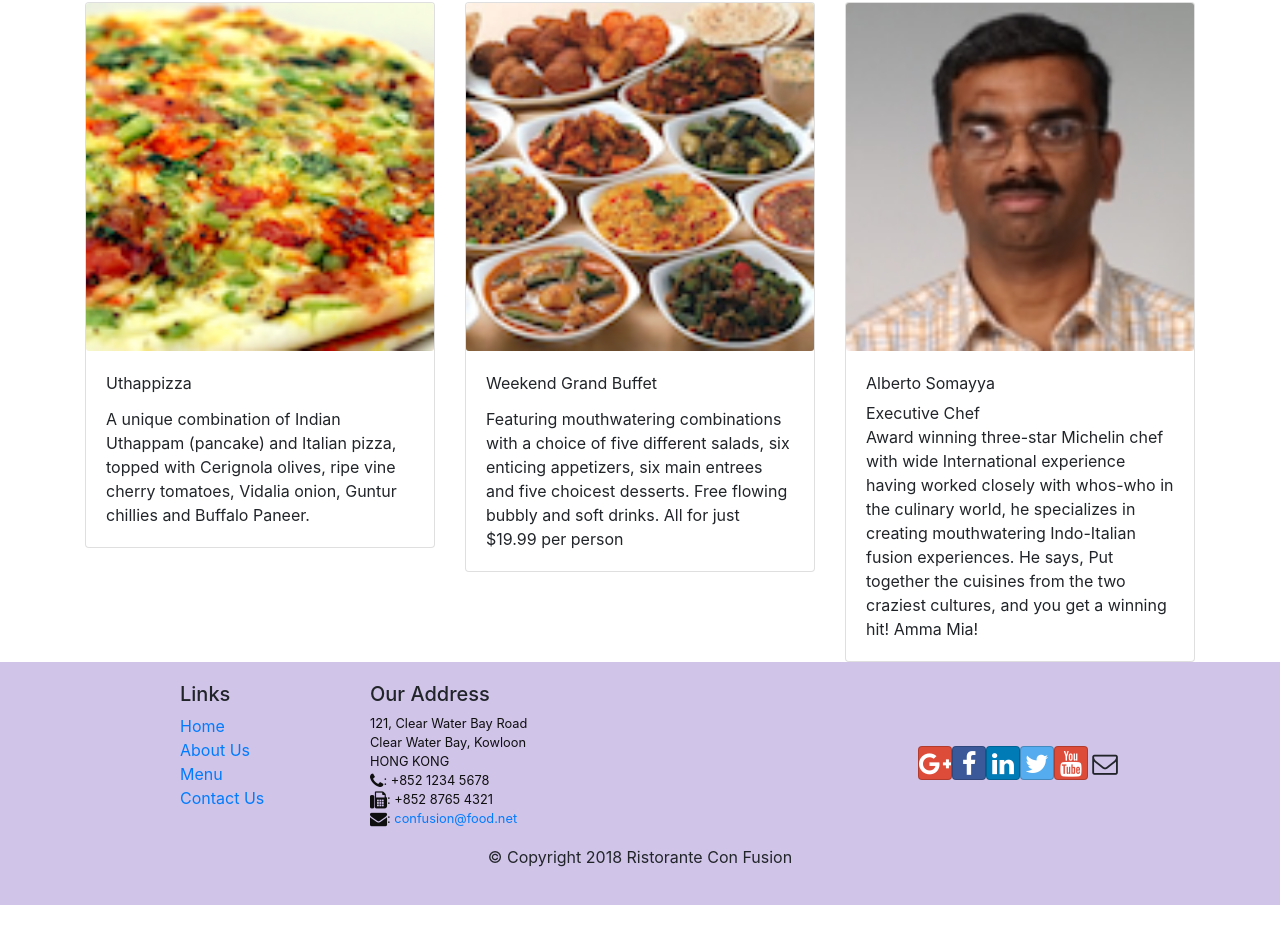
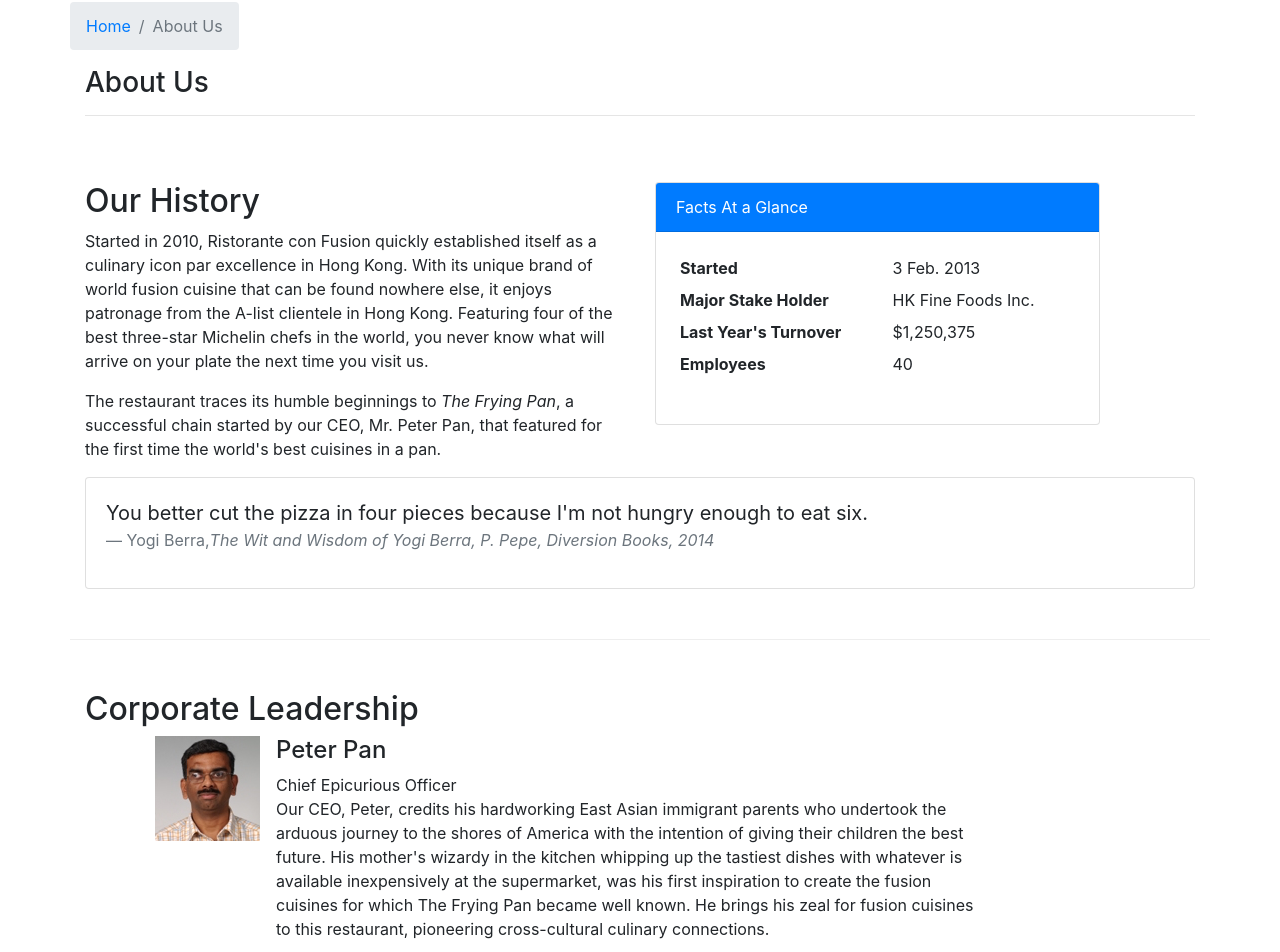
Before and after one commit to medsep/Front-end-web-dev-with-react, a React (Create React App) app: page /aboutus in a window 1280 px wide. Before the commit this address led to /home. Shown: the part 360-1312 px from the top of the page. Before the commit the page ends 1265 px from the top, so only its background shows below. Built offline with nearby package versions, Linux system fonts and the light colour scheme.

Commit message:
Assignment 2

```diff
--- /dev/null
+++ b/src/components/AboutComponent.js
@@ -0,0 +1,98 @@
+import React from 'react';
+import { Breadcrumb, BreadcrumbItem, Card, CardBody, CardHeader, Media } from 'reactstrap';
+import { Link } from 'react-router-dom';
+
+function RenderLeader({leader}){
+    return (
+
+      <div key={leader.id} className="col-10">
+        <Media tag="li">
+          <Media left middle>
+              <Media img class="mr-3" object src={leader.image} alt={leader.name} />
+          </Media>
+          <Media body className= "ml-3">
+            <Media heading>{leader.name}</Media>
+            <Media h2 class="mt-0">{leader.designation}</Media>
+            <p>{leader.description}</p>
+          </Media>
+        </Media>
+      </div>
+
+    );
+}
+
+function About(props) {
+    const leaders = props.leaders.map((leader) => {
+             return (
+                <div className="col-12">
+                  <RenderLeader leader={leader}/>
+                  </div>
+                );
+            });
+
+
+    return(
+        <div className="container">
+            <div className="row">
+                <Breadcrumb>
+                    <BreadcrumbItem><Link to="/home">Home</Link></BreadcrumbItem>
+                    <BreadcrumbItem active>About Us</BreadcrumbItem>
+                </Breadcrumb>
+                <div className="col-12">
+                    <h3>About Us</h3>
+                    <hr />
+                </div>
+            </div>
+            <div className="row row-content">
+                <div className="col-12 col-md-6">
+                    <h2>Our History</h2>
+                    <p>Started in 2010, Ristorante con Fusion quickly established itself as a culinary icon par excellence in Hong Kong. With its unique brand of world fusion cuisine that can be found nowhere else, it enjoys patronage from the A-list clientele in Hong Kong.  Featuring four of the best three-star Michelin chefs in the world, you never know what will arrive on your plate the next time you visit us.</p>
+                    <p>The restaurant traces its humble beginnings to <em>The Frying Pan</em>, a successful chain started by our CEO, Mr. Peter Pan, that featured for the first time the world's best cuisines in a pan.</p>
+                </div>
+                <div className="col-12 col-md-5">
+                    <Card>
+                        <CardHeader className="bg-primary text-white">Facts At a Glance</CardHeader>
+                        <CardBody>
+                            <dl className="row p-1">
+                                <dt className="col-6">Started</dt>
+                                <dd className="col-6">3 Feb. 2013</dd>
+                                <dt className="col-6">Major Stake Holder</dt>
+                                <dd className="col-6">HK Fine Foods Inc.</dd>
+                                <dt className="col-6">Last Year's Turnover</dt>
+                                <dd className="col-6">$1,250,375</dd>
+                                <dt className="col-6">Employees</dt>
+                                <dd className="col-6">40</dd>
+                            </dl>
+                        </CardBody>
+                    </Card>
+                </div>
+                <div className="col-12">
+                    <Card>
+                        <CardBody className="bg-faded">
+                            <blockquote className="blockquote">
+                                <p className="mb-0">You better cut the pizza in four pieces because
+                                    I'm not hungry enough to eat six.</p>
+                                <footer className="blockquote-footer">Yogi Berra,
+                                <cite title="Source Title">The Wit and Wisdom of Yogi Berra,
+                                    P. Pepe, Diversion Books, 2014</cite>
+                                </footer>
+                            </blockquote>
+                        </CardBody>
+                    </Card>
+                </div>
+            </div>
+            <div className="row row-content">
+                <div className="col-12">
+                    <h2>Corporate Leadership</h2>
+                </div>
+                <div className="col-12">
+                    <Media list>
+                        {leaders}
+                    </Media>
+                </div>
+            </div>
+        </div>
+    );
+}
+
+export default About;
--- a/src/components/MainComponent.js
+++ b/src/components/MainComponent.js
@@ -1,6 +1,7 @@
 import React, { Component } from 'react';
 import Menu from './MenuComponent';
 import Home from './HomeComponent';
+import About from './AboutComponent';
 import Contact from './ContactComponent';
 import DishDetail from './DishdetailComponent';
 import { DISHES } from '../shared/dishes';
@@ -51,6 +52,7 @@
               <Route exact path='/menu' component={() => <Menu dishes={this.state.dishes} />} />
               <Route path="/menu/:dishId" component={DishWithId} />
               <Route exact path="/contactus" component={Contact} />
+              <Route exact path="/aboutus" component={ ()=> <About leaders={this.state.leaders} />} />
               <Redirect to="/home" />
           </Switch>
         <Footer/>
```
